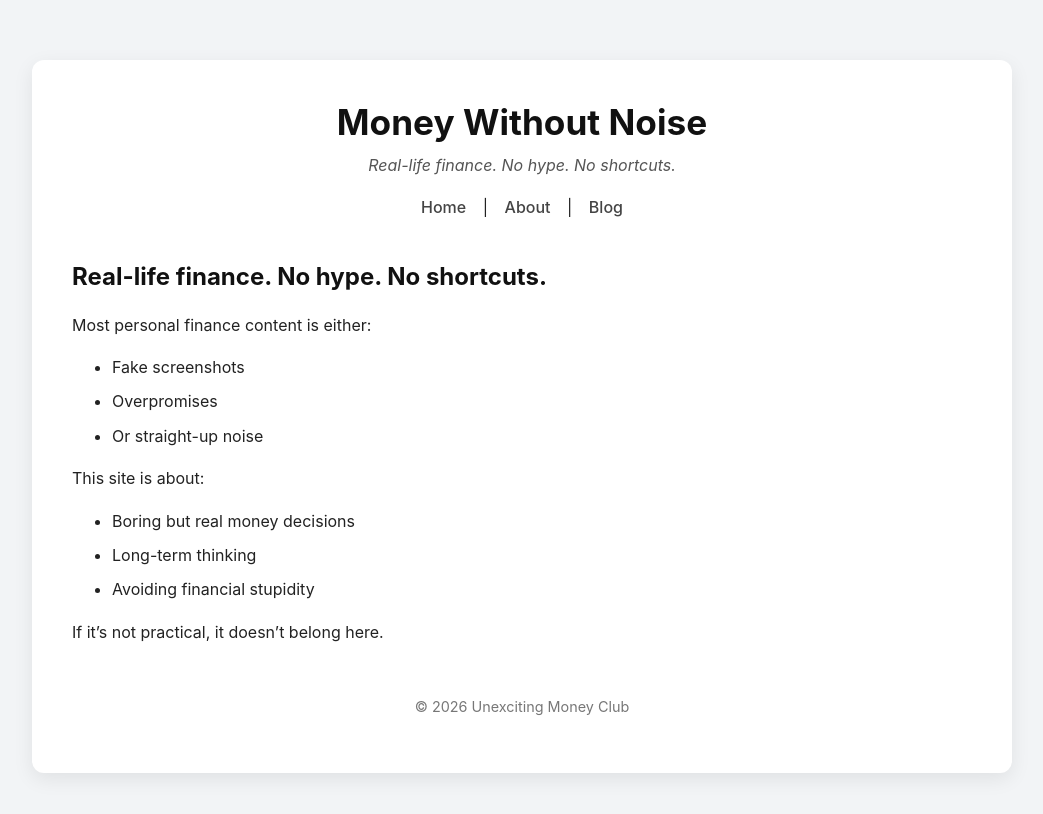
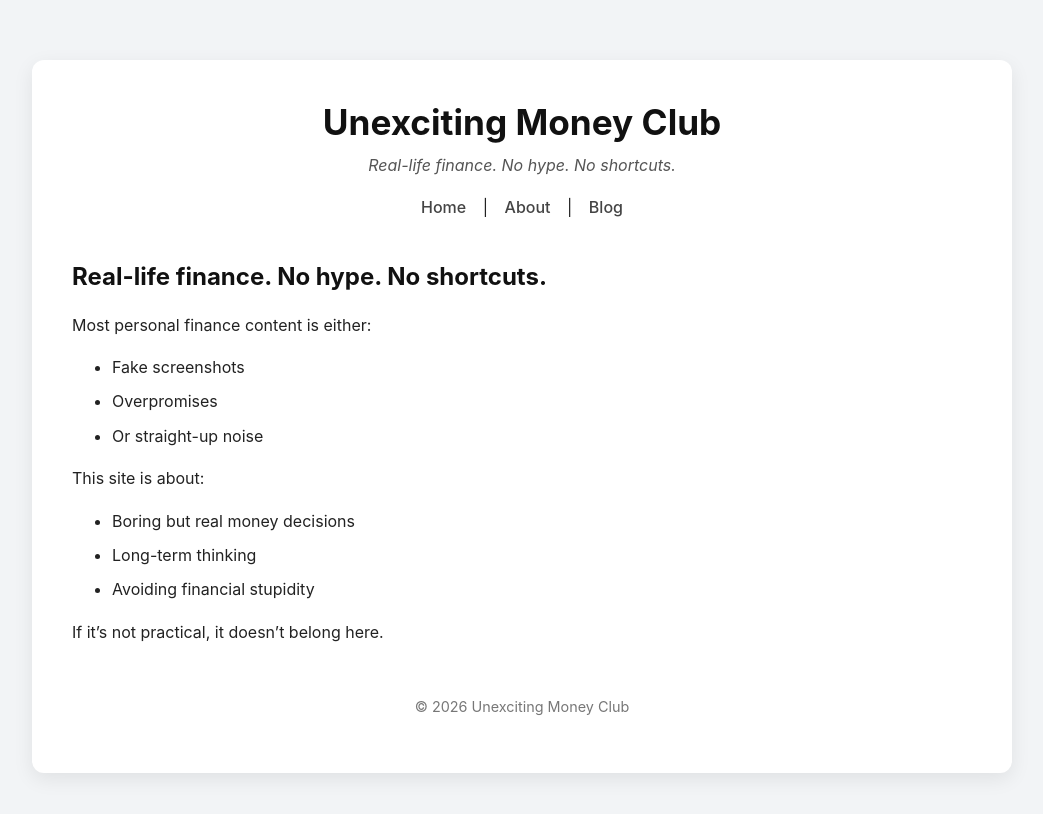
Before and after one commit to HarieshMK/HarieshMK.github.io, a Jekyll site: the page built from index.md, in a window 1280 px wide. Shown: the top 814 px of the page, without its empty margins (118-1161 px from the left). Built offline with Jekyll 4.4.1, drawn with Linux system fonts in a browser that asks for light colours.

Commit message:
Updating website name

```diff
--- a/_config.yml
+++ b/_config.yml
@@ -1,4 +1,4 @@
-title: Money Without Noise
+title: Unexciting Money Club
 description: Real-life finance. No hype. No shortcuts.
 
 show_downloads: false
```
